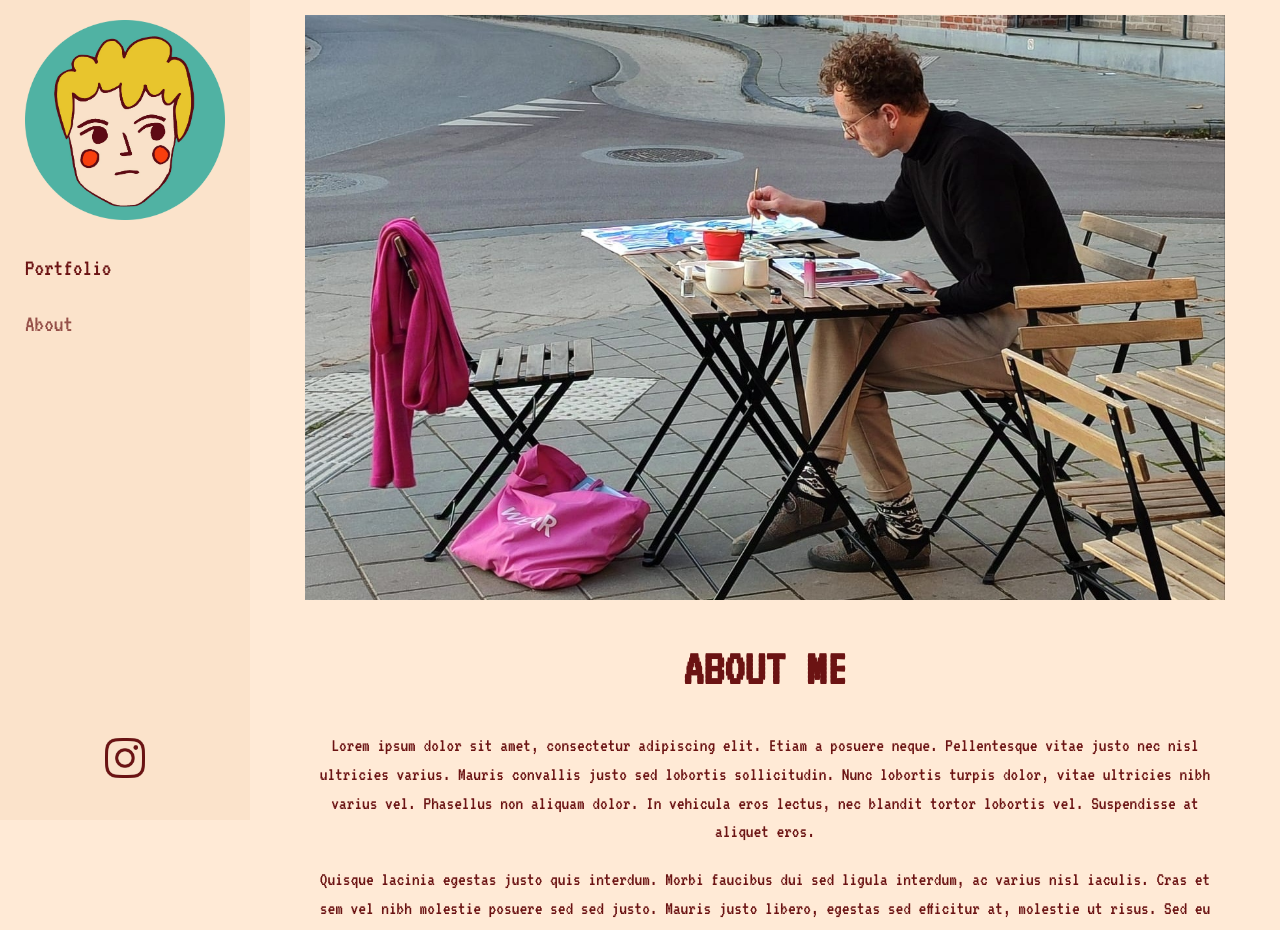
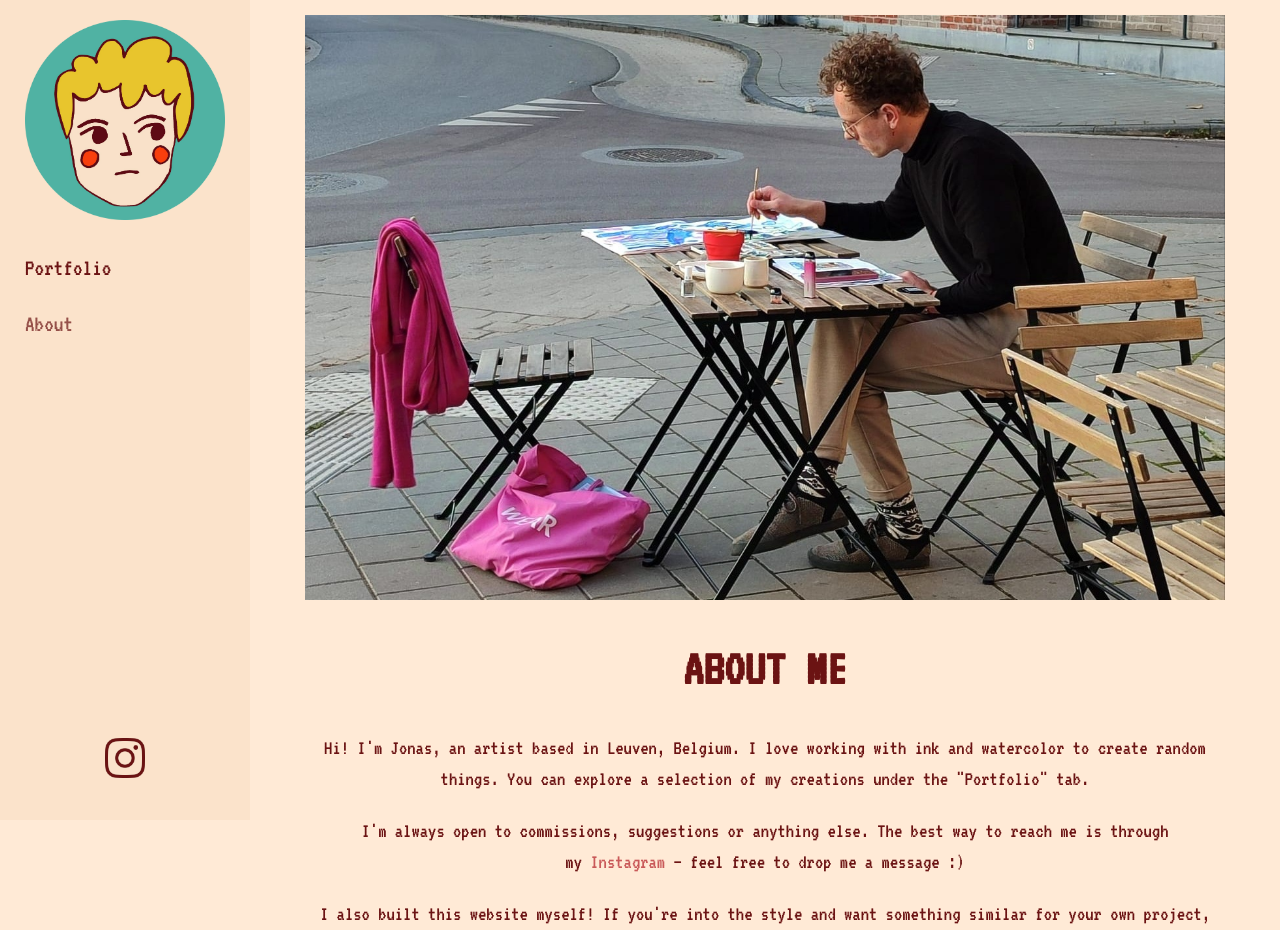
Before and after one commit to HiHighs/jonasje, a React (Vite) app: page /about in a window 1280 px wide. Shown: the top 930 px of the page. Built offline with nearby package versions, Linux system fonts and the light colour scheme.

Commit message:
Updated about page

```diff
--- a/src/Pages/About.jsx
+++ b/src/Pages/About.jsx
@@ -7,38 +7,21 @@ function About() {
             <img src={img} className={styles.img} />
             <h1>ABOUT ME</h1>
             <p>
-                Lorem ipsum dolor sit amet, consectetur adipiscing elit.
-                Etiam a posuere neque.
-                Pellentesque vitae justo nec nisl ultricies varius.
-                Mauris convallis justo sed lobortis sollicitudin.
-                Nunc lobortis turpis dolor, vitae ultricies nibh varius vel.
-                Phasellus non aliquam dolor. In vehicula eros lectus, nec blandit tortor lobortis vel.
-                Suspendisse at aliquet eros.
+                Hi! I'm Jonas, an artist based in Leuven, Belgium.
+                I love working with ink and watercolor to create random things.
+                You can explore a selection of my creations under the "Portfolio" tab.
             </p>
             <p>
-                Quisque lacinia egestas justo quis interdum.
-                Morbi faucibus dui sed ligula interdum, ac varius nisl iaculis.
-                Cras et sem vel nibh molestie posuere sed sed justo.
-                Mauris justo libero, egestas sed efficitur at, molestie ut risus.
-                Sed eu tristique sapien.
-                Etiam erat purus, ultrices ac feugiat pretium, molestie et erat.
-                Sed vulputate augue ante, in pulvinar tortor malesuada sagittis.
-                Integer rutrum pharetra nisl, vel accumsan velit.
-                Nulla sed bibendum ante.
-                Fusce vel maximus leo.
+                I'm always open to commissions, suggestions or anything else.
+                The best way to reach me is through my&nbsp;
+                <a href='https://www.instagram.com/jonasdrawscats' target='_blank' rel='noopener noreferrer'>Instagram</a>
+                &nbsp;— feel free to drop me a message :)
             </p>
             <p>
-                Maecenas vitae volutpat dui, sit amet vulputate sem.
-                Vivamus odio eros, hendrerit quis mauris eu, varius congue odio.
-                Fusce quis laoreet mauris. Curabitur semper justo a eleifend sollicitudin.
-                Nullam vel tellus a ligula lobortis ornare a at purus.
-                Maecenas eget urna enim.
-                Etiam tincidunt pellentesque ipsum, id porttitor quam convallis sit amet.
-                Pellentesque at quam vel sapien consectetur commodo.
-                Quisque efficitur ultrices felis, fermentum dictum lorem finibus in.
-                Morbi sit amet quam in urna ornare dictum eget id enim.
+                I also built this website myself! If you're into the style and want something similar for your own project, hit me up.
             </p>
         </div>
+
     );
 }
 
--- a/src/Pages/About.module.css
+++ b/src/Pages/About.module.css
@@ -16,6 +16,20 @@
     opacity: 0.8;
 }
 
+.container p {
+  font-size: 1.3rem
+}
+
+.container a {
+  text-decoration: none;
+  color: #c95959;
+}
+
+.container a:hover {
+  text-decoration: none;
+  color: #fc4e4e;
+}
+
 @keyframes fadeIn {
   to {
     opacity: 1;
```
